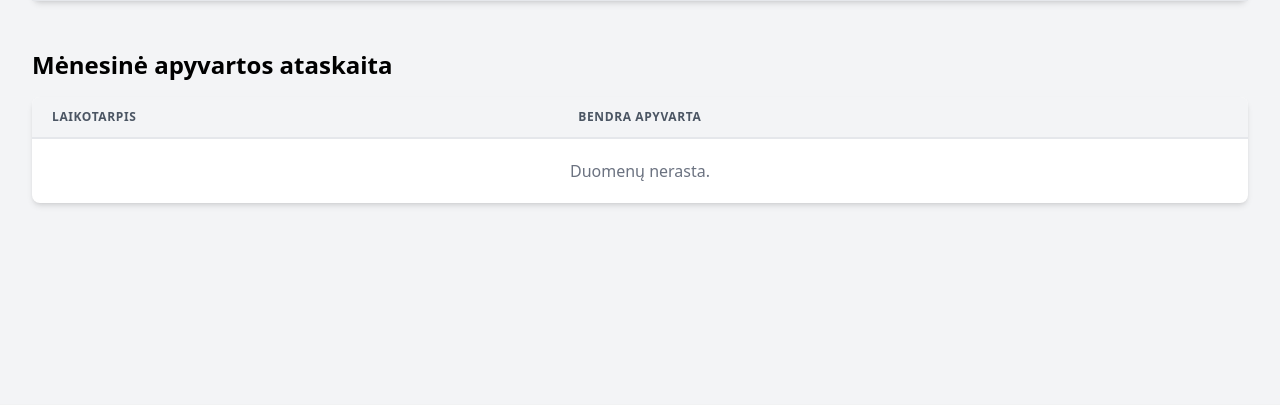
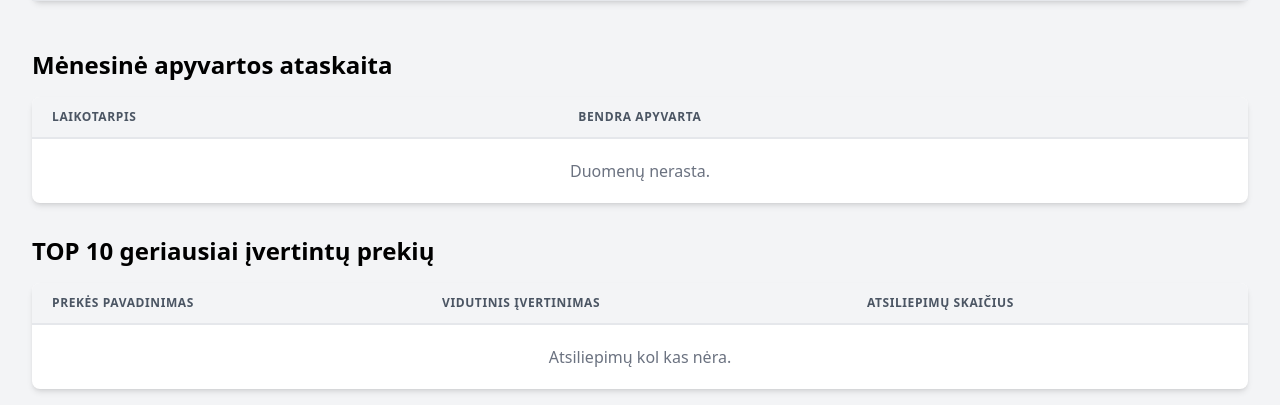
Before and after one commit to Medzioklis/2-tarpinis, a Flask app: page /stats in a window 1280 px wide. Shown: the part 396-801 px from the top of the page. Before the commit the page ends 602 px from the top, so only its background shows below. Run offline with Flask 3, Linux system fonts and the light colour scheme; data that the repository does not hold is empty; some libraries are stand-ins or nearby versions.

Commit message:
padariau reitingu statistika

```diff
--- a/routes/stats.py
+++ b/routes/stats.py
@@ -2,7 +2,7 @@ from flask import Blueprint, render_template, request
 from sqlalchemy import func, select, extract
 from models.order_class import Order, OrderItem
 from models.product_class import Product
-from services.statistic_services import get_monthly_profits
+from services.statistic_services import get_monthly_profits, get_best_rated_products
 from database import db
 from datetime import datetime
 
@@ -60,6 +60,8 @@ def stats():
 
     monthly_profits_data = get_monthly_profits()
 
+    best_products = get_best_rated_products()
+
     # Perduodame gautus parametrus atgal į šabloną, kad forma "atsimintų" pasirinkimus
     return render_template('statistic/stats.html',
                            title=title,
@@ -67,4 +69,5 @@ def stats():
                            stats_data=stats_data,
                            selected_period=period,
                            date_filter_value=date_filter_str,
-                           profits=monthly_profits_data)
+                           profits=monthly_profits_data,
+                           products=best_products)
--- a/services/statistic_services.py
+++ b/services/statistic_services.py
@@ -24,10 +24,6 @@ def get_best_rated_products():
 
     best_rated_products = db.session.execute(best_rated_query).all()
     return best_rated_products
-    # # Pavyzdinis atvaizdavimas konsolėje
-    # print("\n--- Geriausiai įvertintos prekės ---")
-    # for pavadinimas, vidurkis, kiekis in best_rated_products:
-    #     print(f'Prekė: "{pavadinimas}", Įvertinimas: {vidurkis:.1f}/5 ({kiekis} atsiliepimų)')
 
 # Menesiu statistika
 def get_monthly_profits():
--- a/templates/statistic/stats.html
+++ b/templates/statistic/stats.html
@@ -113,4 +113,54 @@
         </table>
     </div>
 </div>
+<div class="container mx-auto p-4">
+    <h1 class="text-2xl font-bold mb-4">TOP 10 geriausiai įvertintų prekių</h1>
+
+    <div class="bg-white shadow-md rounded-lg overflow-hidden">
+        <table class="min-w-full leading-normal">
+            <thead>
+                <tr>
+                    <th class="px-5 py-3 border-b-2 border-gray-200 bg-gray-100 text-left text-xs font-semibold text-gray-600 uppercase tracking-wider">
+                        Prekės pavadinimas
+                    </th>
+                    <th class="px-5 py-3 border-b-2 border-gray-200 bg-gray-100 text-left text-xs font-semibold text-gray-600 uppercase tracking-wider">
+                        Vidutinis įvertinimas
+                    </th>
+                    <th class="px-5 py-3 border-b-2 border-gray-200 bg-gray-100 text-left text-xs font-semibold text-gray-600 uppercase tracking-wider">
+                        Atsiliepimų skaičius
+                    </th>
+                </tr>
+            </thead>
+            <tbody>
+                {# Ciklas per kiekvieną prekę 'products' sąraše #}
+                {% for product in products %}
+                <tr>
+                    <td class="px-5 py-5 border-b border-gray-200 bg-white text-sm">
+                        {# Prieiname prie duomenų pagal stulpelio pavadinimą arba .label() #}
+                        <p class="text-gray-900 whitespace-no-wrap font-semibold">{{ product.name }}</p>
+                    </td>
+                    <td class="px-5 py-5 border-b border-gray-200 bg-white text-sm">
+                        <p class="text-gray-900 whitespace-no-wrap">
+                           {# Formatuojame, kad būtų vienas skaičius po kablelio #}
+                           ⭐ {{ "%.1f"|format(product.vidutinis_ivertinimas) }} / 5.0
+                        </p>
+                    </td>
+                    <td class="px-5 py-5 border-b border-gray-200 bg-white text-sm">
+                        <p class="text-gray-900 whitespace-no-wrap">
+                           {{ product.atsiliepimu_kiekis }}
+                        </p>
+                    </td>
+                </tr>
+                {# Jei sąrašas tuščias #}
+                {% else %}
+                <tr>
+                    <td colspan="3" class="px-5 py-5 text-center text-gray-500">
+                        Atsiliepimų kol kas nėra.
+                    </td>
+                </tr>
+                {% endfor %}
+            </tbody>
+        </table>
+    </div>
+</div>
 {% endblock %}
```
